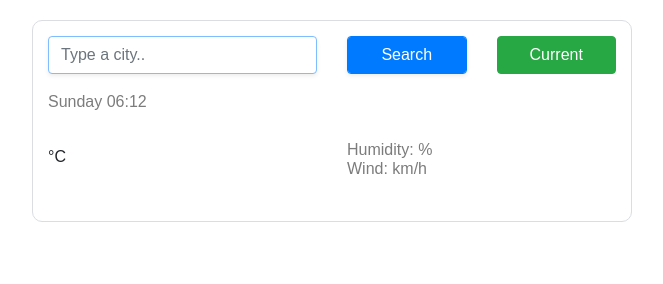
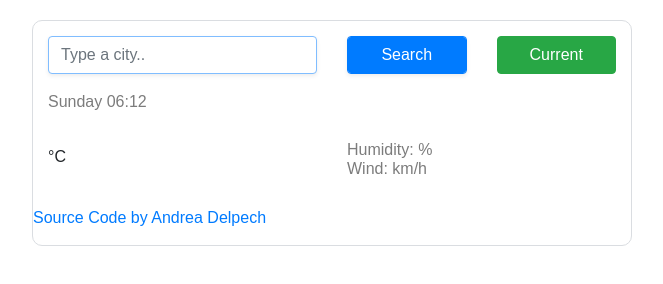
Before and after one commit to ADelpech94/Project, a plain HTML site: page index.html in a window 1280 px wide. Shown: the whole page, without its empty margins (308-971 px from the left). Drawn offline with nearby package versions, Linux system fonts and the light colour scheme; no server answers.

Commit message:
Add link

```diff
--- a/index.html
+++ b/index.html
@@ -66,6 +66,9 @@
               <li>Wind: <span id="wind"></span> km/h</li>
             </ul>
           </div>
+          <a href="https://github.com/adelpech94"
+            >Source Code by Andrea Delpech</a
+          >
         </div>
       </div>
     </div>
```
